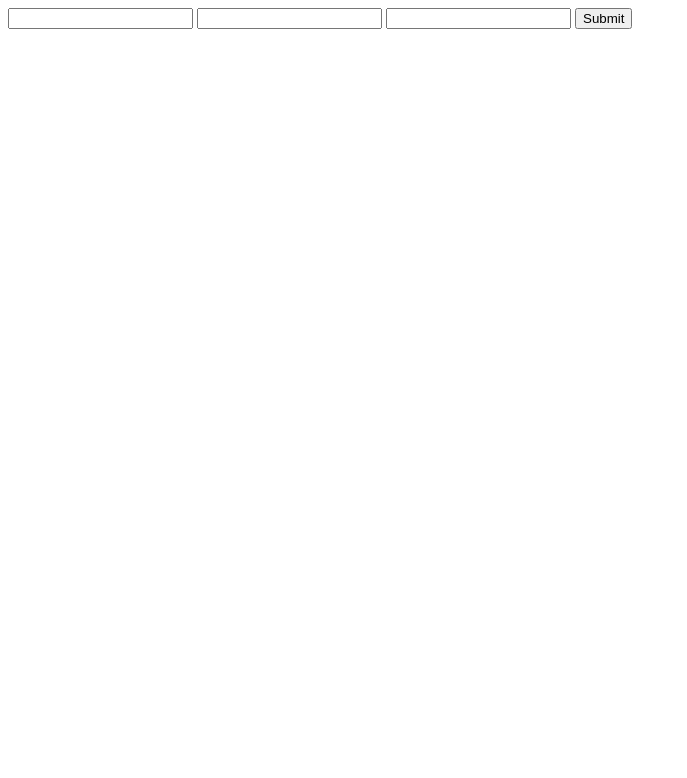
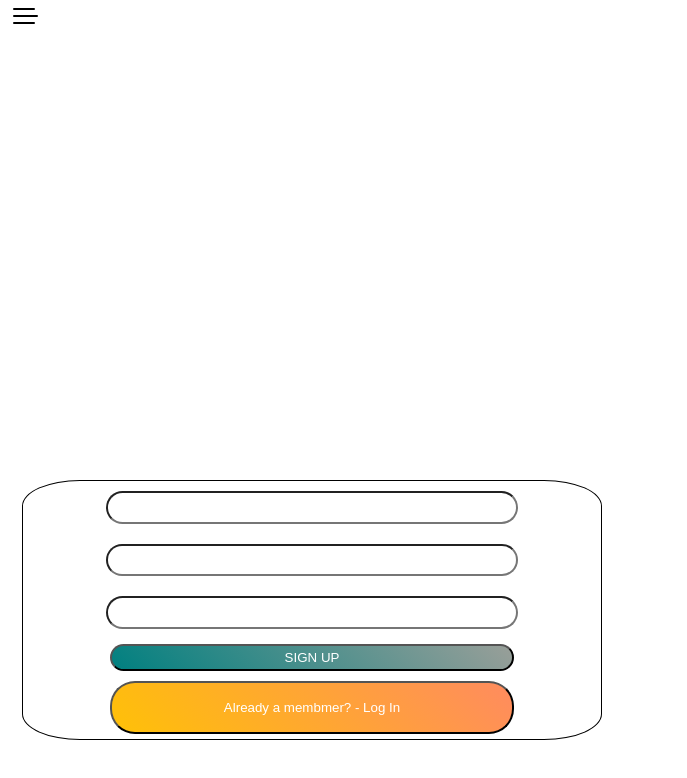
Before and after one commit to oskarits/MediaShare, a plain HTML site: page Components/signUp/index.html in a window 1280 px wide. Shown: the whole page, without its empty margins (0-687 px from the left). Drawn offline with Linux system fonts and the light colour scheme.

Commit message:
added nav bar and main feed images

```diff
--- a/Components/home/style.css
+++ b/Components/home/style.css
@@ -13,13 +13,76 @@
 
 /* Global styles */
 
-main /* change name if needed */ {
+h1, h2, h3, h4, h5, p {
+    font-family: 'Didact Gothic', sans-serif;
+}
+body {
     max-width: 38rem;
-    padding: 1.5rem;
-    margin: auto;
-  }
+    /* padding: 2rem;
+    margin: auto; */
+    font-family: Arial, Helvetica, sans-serif;
+}
+.navbar {
+    margin: 0;
+    padding: 0;
+}
 
+.iconbar {
+    display: block;
+    width: 22px;
+    height: 2px;
+    border-radius: 1px;
+    background: black;
+    margin: 5px;
+}
 
+.second {
+    width: 25px;
+}
+
+#navbar a {
+    display: block;
+    text-decoration: none;
+}
+
+#burger {
+    margin-bottom: 20px;
+}
+
+#miniProfile {
+    background-color: pink;
+    border-radius: 50%;
+    float: right;
+    height: 10px;
+    widows: 10px;;
+}
+
+main {
+    top: 40%;
+}
+
+#quote {
+    top: 20%;
+    margin: 20px 10px;
+}
+
+#quote p {
+    font-family: monospace;
+}
+
+#quote span {
+    color: blue;
+    font-style: italic;
+}
+
+#imageFeed {
+    max-width: 100%;
+    overflow: hidden;
+}
+
+.image p {
+    text-align: center;
+}
 /* Mobile */
 
 
--- a/Components/profile/style.css
+++ b/Components/profile/style.css
@@ -0,0 +1,58 @@
+/* Authors:
+    Tuomas Paavolainen
+    Oskari Sieranen
+    Otto Söderlund
+*/
+
+
+/* Color Scheme
+    #454545 - black for text
+*/
+
+
+
+/* Global styles */
+
+h1, h2, h3, h4, h5, p {
+    font-family: 'Didact Gothic', sans-serif;
+}
+body {
+    max-width: 38rem;
+    /* padding: 2rem;
+    margin: auto; */
+    font-family: Arial, Helvetica, sans-serif;
+}
+.navbar {
+    margin: 0;
+    padding: 0;
+}
+
+.iconbar {
+    display: block;
+    width: 22px;
+    height: 2px;
+    border-radius: 1px;
+    background: black;
+    margin: 5px;
+}
+
+.second {
+    width: 25px;
+}
+
+#navbar li {
+    display: block;
+    text-decoration: none;
+}
+
+#burger {
+    margin-bottom: 20px;
+}
+
+
+
+
+/* Mobile */
+
+
+/* Desktop */
--- a/Components/signUp/index.html
+++ b/Components/signUp/index.html
@@ -1,17 +1,49 @@
 <!DOCTYPE html>
 <html lang="en">
+
 <head>
     <meta charset="UTF-8">
     <meta name="viewport" content="width=device-width, initial-scale=1.0">
     <meta http-equiv="X-UA-Compatible" content="ie=edge">
+    <link rel="stylesheet" href="style.css">
     <title>Sign Up</title>
 </head>
+
 <body>
-    <form>
-        <input type="text">
-        <input type="email">
-        <input type="password">
-        <input type="submit">
-    </form>
+    <nav id="navbar" style="display: none;">
+            <div onclick="closeNav()">x</div>
+        <ul>
+                <a href="../home/index.html"></a>Home
+                <a href="../profile/index.html"></a>Profile
+                <a href="../signUp/index.html"></a>Login
+                <a></a>About
+            </ul>
+        </ul>
+
+    </nav>
+
+    <div id="burger" onclick="openNav()" style="display: block;">
+        <span class="iconbar first"></span>
+        <span class="iconbar second"></span>
+        <span class="iconbar third"></span>
+    </div>
+
+
+
+    <div class="main">
+        <div class="container">
+            <form class="logIn">
+                <input type="text">
+                <input type="email">
+                <input type="password">
+                <button type="submit">SIGN UP</button>
+                <button id="login" type="submit">Already a membmer? - Log In</button>
+            </form>
+        </div>
+    </div>
 </body>
+
+<script type="text/javascript" src="main.js"></script>
+<script type="text/javascript" src="../../Global/js/global.js"></script>
+
 </html>
--- a/Components/signUp/style.css
+++ b/Components/signUp/style.css
@@ -0,0 +1,115 @@
+h1, h2, h3, h4, h5, p {
+    font-family: 'Didact Gothic', sans-serif;
+}
+body {
+    max-width: 38rem;
+    /* padding: 2rem;
+    margin: auto; */
+    font-family: Arial, Helvetica, sans-serif;
+}
+.navbar {
+    margin: 0;
+    padding: 0;
+}
+
+.iconbar {
+    display: block;
+    width: 22px;
+    height: 2px;
+    border-radius: 1px;
+    background: black;
+    margin: 5px;
+}
+
+.second {
+    width: 25px;
+}
+
+#navbar li {
+    display: block;
+    text-decoration: none;
+}
+
+#burger {
+    margin-bottom: 20px;
+}
+
+.main {
+    margin-top: 75%;
+    min-height: 100%;
+    display: flex;
+    justify-content: center;
+    align-content: center;
+}
+
+.container {
+    display: flex;
+    flex-flow: column wrap;
+    justify-self: center;
+    align-self: center;
+    border: solid 1px black;
+    min-height: 45%;
+    min-width: 95%;
+    border-radius: 10%;
+
+}
+
+form {
+    display: flex;
+    flex-flow: column wrap;
+    justify-items: center;
+    align-items: center;
+
+}
+
+.logIn input {
+    display: flex;
+    flex-flow: column wrap;
+    justify-content: space-between;
+    margin: 10px 10px;
+    border-radius: 25px;
+    width: 70%;
+    height: 2em;
+}
+
+.logIn button {
+    width: 70%;
+    height: 2em;
+    background-image: linear-gradient(45deg, #008080 0%, #999f99 100%);
+    border-radius: 25px;
+    border-radius: 25px;
+    margin: 5px 10px;
+    transition: .4s;
+    color: #fff;
+}
+
+#login {
+    width: 70%;
+    height: 4em;
+    background-image: linear-gradient(45deg, #FFC107 0%, #ff8b5f 100%);
+    border-radius: 25px;
+    margin: 5px 10px;
+    transition: .4s;
+    color: #fff;
+}
+
+#login:hover {
+    background-image: linear-gradient(45deg, #FFC107 0%, #f76a35 100%);
+    width: 71%;
+    height: 4.1em;
+}
+
+.logIn button:hover {
+    background-image: linear-gradient(45deg, #008080 0%, #999900 100%);
+    width: 71%;
+    height: 4.1em;
+}
+
+
+/* MEDIA QUERYS */
+
+/* @media (max-width: 767px) {
+    .navbar{
+        display: none;
+    }
+} */
--- /dev/null
+++ b/Global/js/global.js
@@ -0,0 +1,11 @@
+'use strict';
+
+const openNav = () => {
+    document.getElementById("navbar").style.display = 'block';
+    document.getElementById("burger").style.display = 'none';
+};
+
+const closeNav = () => {
+    document.getElementById("navbar").style.display = 'none';
+    document.getElementById("burger").style.display = 'block';
+}
```
Also changed, not shown: Components/home/index.html (+54 -1 lines), Components/profile/index.html (+35 -0 lines).
